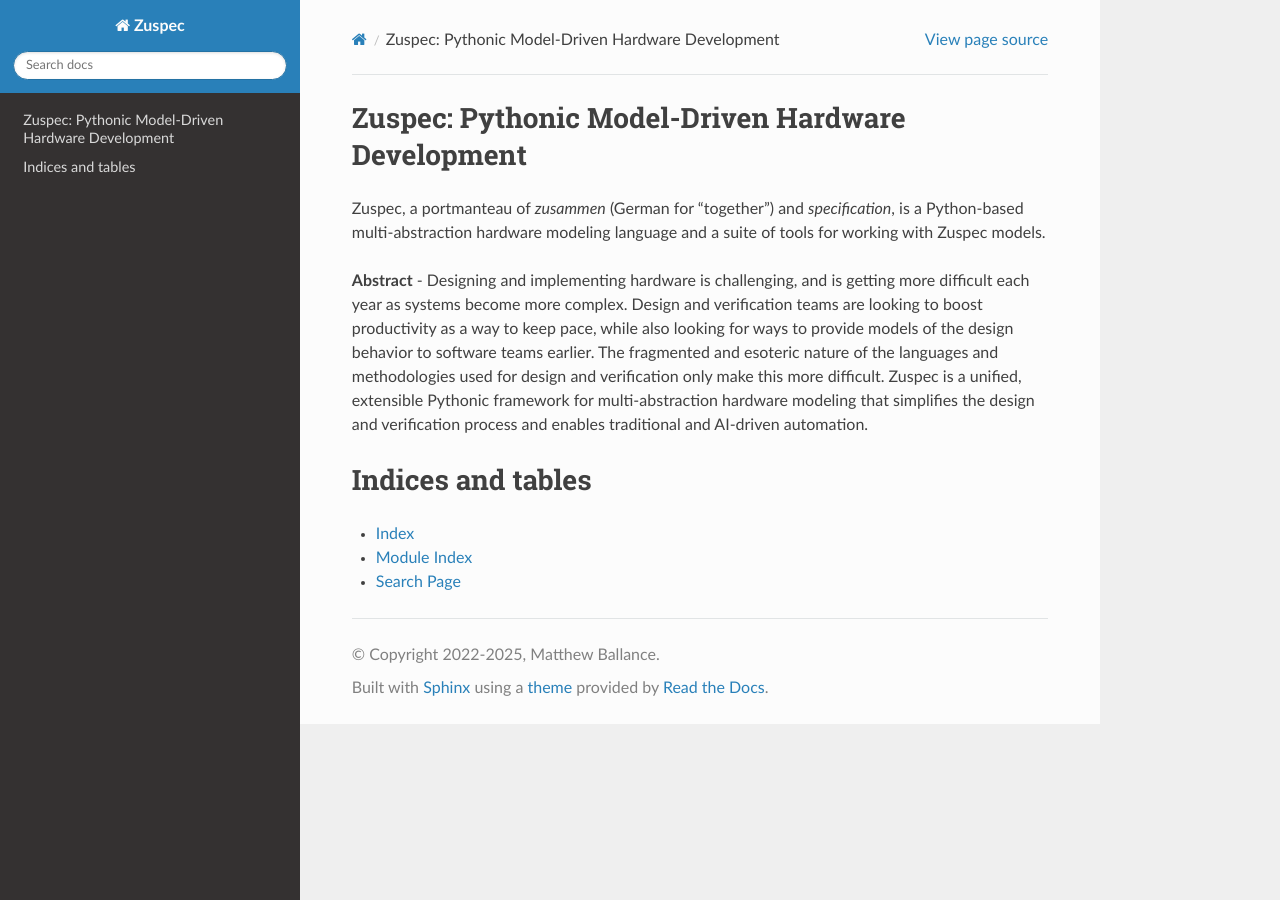
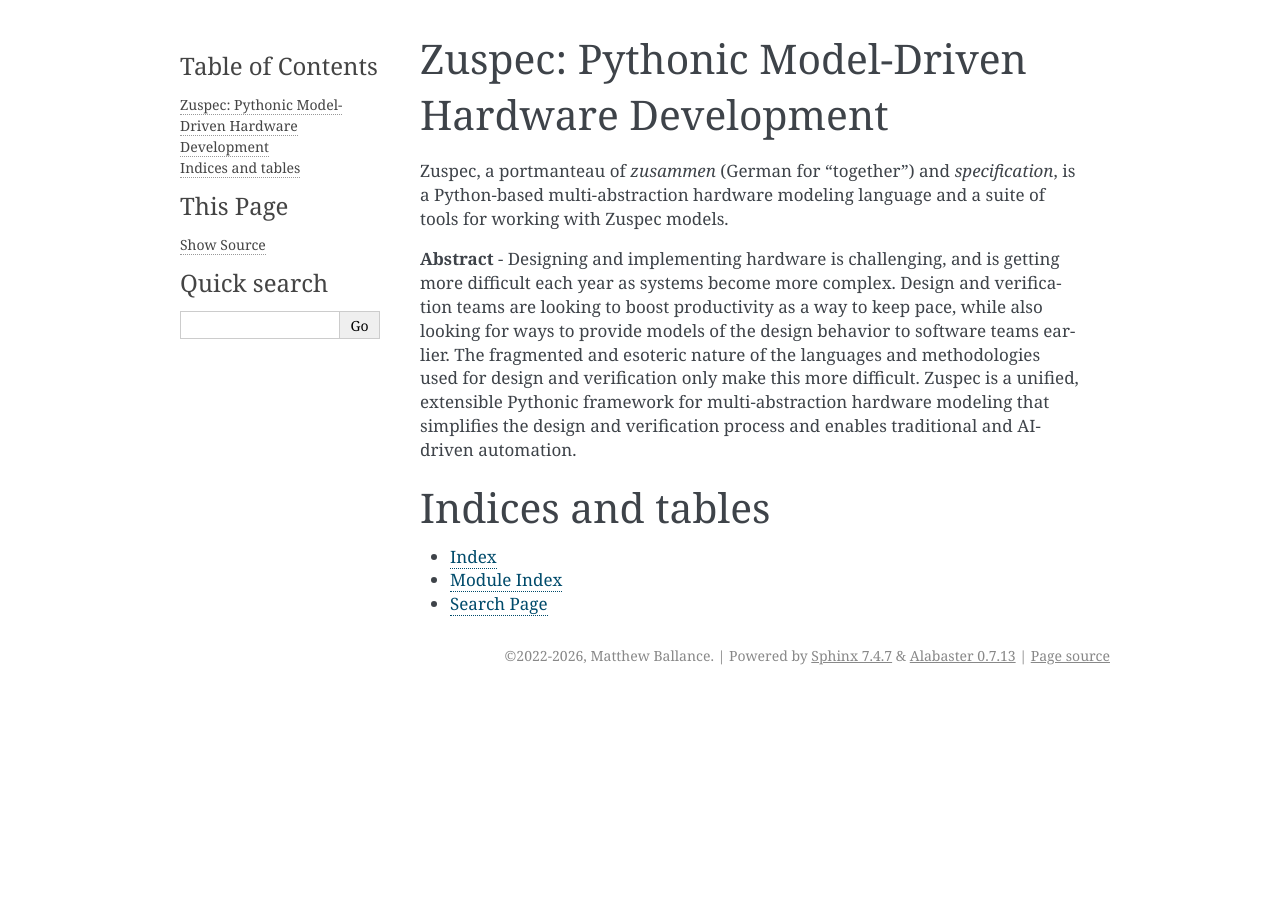
Before and after one commit to zuspec/zuspec.github.io, a Sphinx documentation site: the page built from docs/index.rst, in a window 1280 px wide. Built offline with Sphinx 7.4.7, drawn with Linux system fonts in a browser that asks for light colours.

Commit message:
Update structure
Signed-off-by: Matthew Ballance <matt.ballance@gmail.com>

```diff
--- a/docs/conf.py
+++ b/docs/conf.py
@@ -7,7 +7,7 @@
 # https://www.sphinx-doc.org/en/master/usage/configuration.html#project-information
 
 project = 'Zuspec'
-copyright = '2022-2025, Matthew Ballance'
+copyright = '2022-2026, Matthew Ballance'
 author = 'Matthew Ballance'
 release = '2026.1'
 
@@ -21,7 +21,11 @@ extensions = [
     'sphinx.ext.intersphinx',
     'sphinx.ext.todo',
     'myst_parser',
+    'sphinx_external_toc'
 ]
+
+external_toc_path = "_toc.yml"
+external_toc_exclude_missing = False
 
 templates_path = ['_templates']
 exclude_patterns = ['_build', 'Thumbs.db', '.DS_Store']
@@ -29,7 +33,7 @@ exclude_patterns = ['_build', 'Thumbs.db', '.DS_Store']
 # -- Options for HTML output -------------------------------------------------
 # https://www.sphinx-doc.org/en/master/usage/configuration.html#options-for-html-output
 
-html_theme = 'sphinx_rtd_theme'
+html_theme = 'alabaster'
 html_static_path = ['_static']
 
 # -- MyST Parser configuration -----------------------------------------------
--- a/docs/installation.rst
+++ b/docs/installation.rst
@@ -93,5 +93,5 @@ To verify your installation:
 Next Steps
 ----------
 
-After installation, check out the :doc:`packages/zuspec-dataclasses/index`
+After installation, check out the Zuspec Dataclasses
 documentation to learn about the core language features.
--- a/docs/overview.rst
+++ b/docs/overview.rst
@@ -107,7 +107,7 @@ Getting Started
 ---------------
 
 To get started with Zuspec, see the :doc:`installation` guide and explore the
-:doc:`packages/zuspec-dataclasses/index` documentation for the core language.
+Zuspec Dataclasses documentation for the core language.
 
 For a comprehensive overview, see the :doc:`papers` section which includes the
 full academic paper on Zuspec.
```
Also changed, not shown: 2 other files.
